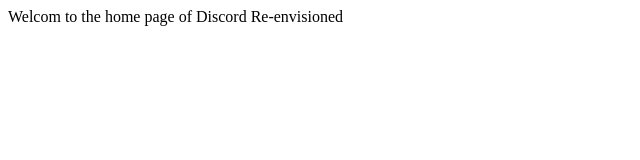
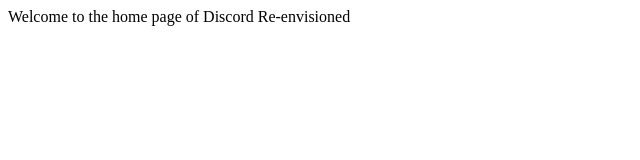
Before and after one commit to Dr-Discord/Dr-Discord.github.io, a plain HTML site: page index.html in a window 1280 px wide. Shown: the full height of the page, 0-640 px from the left. Drawn offline with Linux system fonts and the light colour scheme.

Commit message:
Update index.html

```diff
--- a/index.html
+++ b/index.html
@@ -7,6 +7,6 @@
   <title>Discord Re-envisioned</title>
 </head>
 <body>
-  Welcom to the home page of Discord Re-envisioned
+  Welcome to the home page of Discord Re-envisioned
 </body>
 </html>
```
